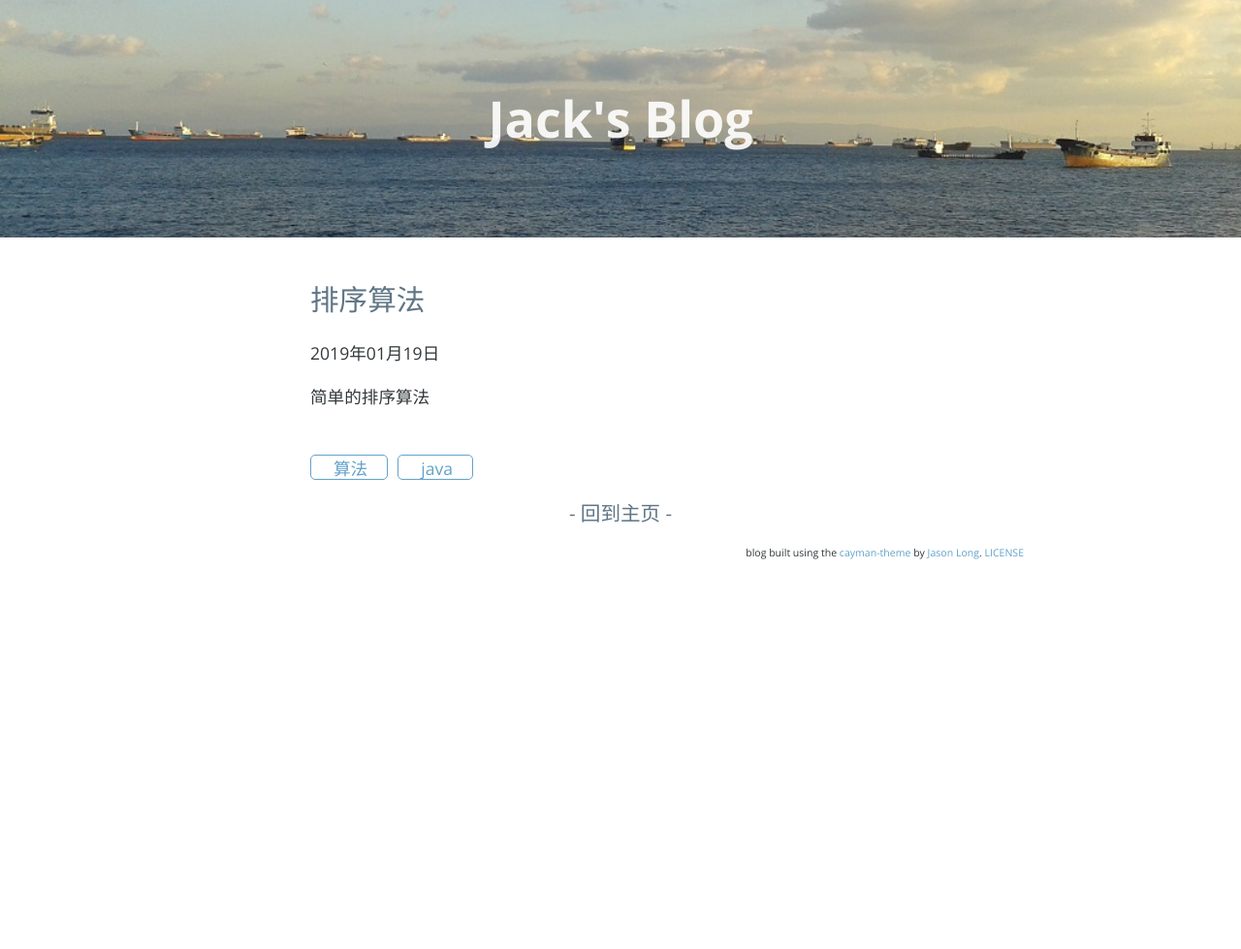
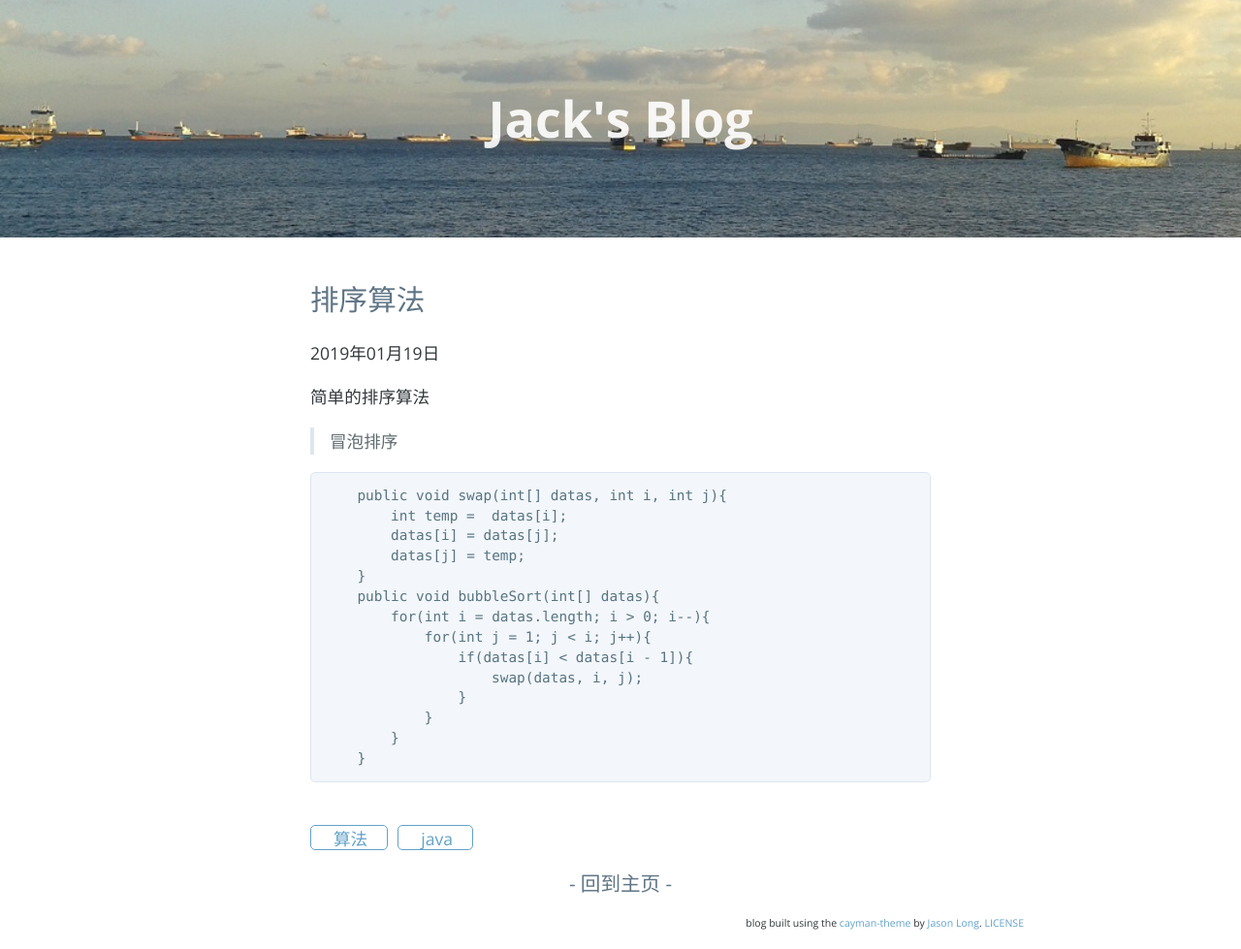
Before and after one commit to yangshuo/yangshuo.github.io, a Jekyll site: the page built from _posts/2019-01-19-algo-sort.md, in a window 1280 px wide. Shown: the whole page at 97% size. Built offline with Jekyll 4.4.1, drawn with Linux system fonts in a browser that asks for light colours; nearby versions of some CDN libraries; comment, search, counter and statistics services are not loaded; before the commit the page ends 900 px from its top, so only the background shows below that.

Commit message:
测试代码高亮

````diff
--- a/_posts/2019-01-19-algo-sort.md
+++ b/_posts/2019-01-19-algo-sort.md
@@ -5,3 +5,22 @@
 ---
 
 简单的排序算法
+
+> 冒泡排序
+
+```java
+    public void swap(int[] datas, int i, int j){
+        int temp =  datas[i];
+        datas[i] = datas[j];
+        datas[j] = temp;
+    }
+    public void bubbleSort(int[] datas){
+        for(int i = datas.length; i > 0; i--){
+            for(int j = 1; j < i; j++){
+                if(datas[i] < datas[i - 1]){
+                    swap(datas, i, j);
+                }
+            }
+        }
+    }
+```
````
